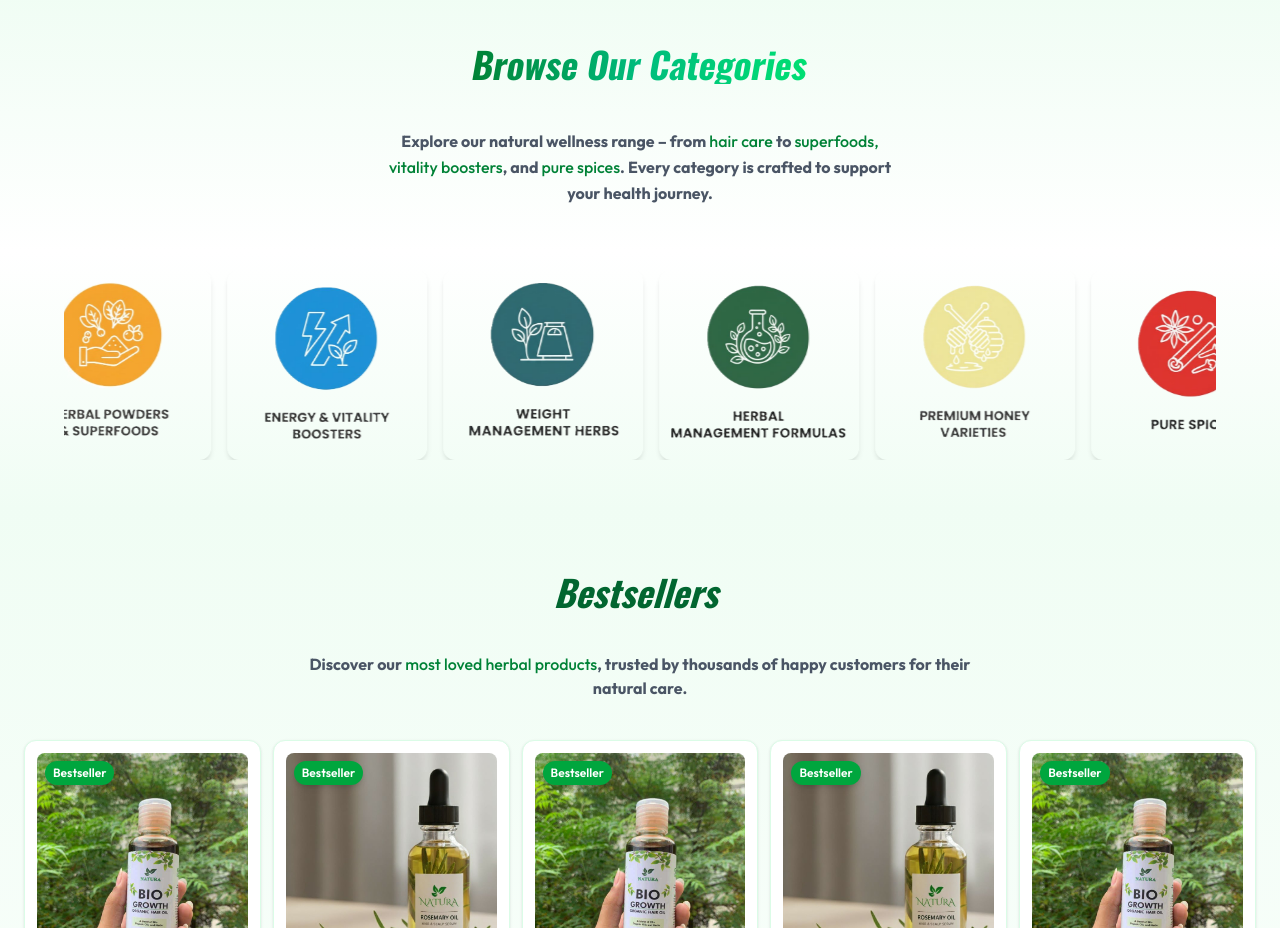
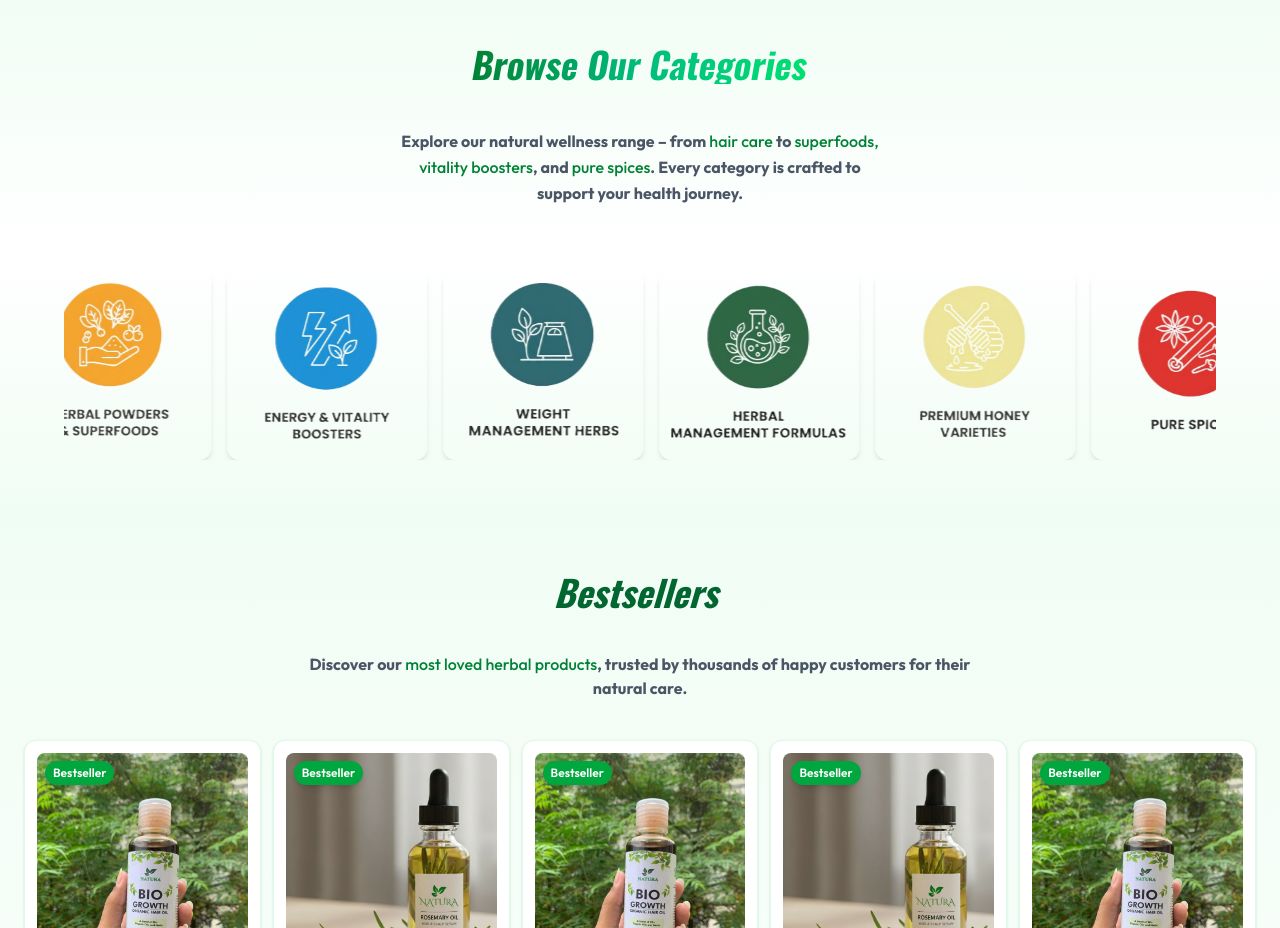
Before and after one commit to Mudasir211/Next-js-Natura-Build, a Next.js app: page / in a window 1280 px wide. Shown: the part 860-1788 px from the top of the page. Built offline with nearby package versions, Linux system fonts and the light colour scheme.

Commit message:
Update Categories.jsx

```diff
--- a/src/components/Categories.jsx
+++ b/src/components/Categories.jsx
@@ -38,7 +38,7 @@ function Categories() {
           </h2>
 
           {/* Description */}
-          <p className="mt-4 font-bold text-gray-600 max-w-lg mx-auto text-sm sm:text-base leading-relaxed">
+          <p className="mt-4 font-bold px-3 text-gray-600 max-w-lg mx-auto text-sm sm:text-base leading-relaxed">
             Explore our natural wellness range – from{" "}
             <span className="text-green-700 font-medium">hair care</span> to{" "}
             <span className="text-green-700 font-medium">superfoods, vitality boosters</span>, and{" "}
```
